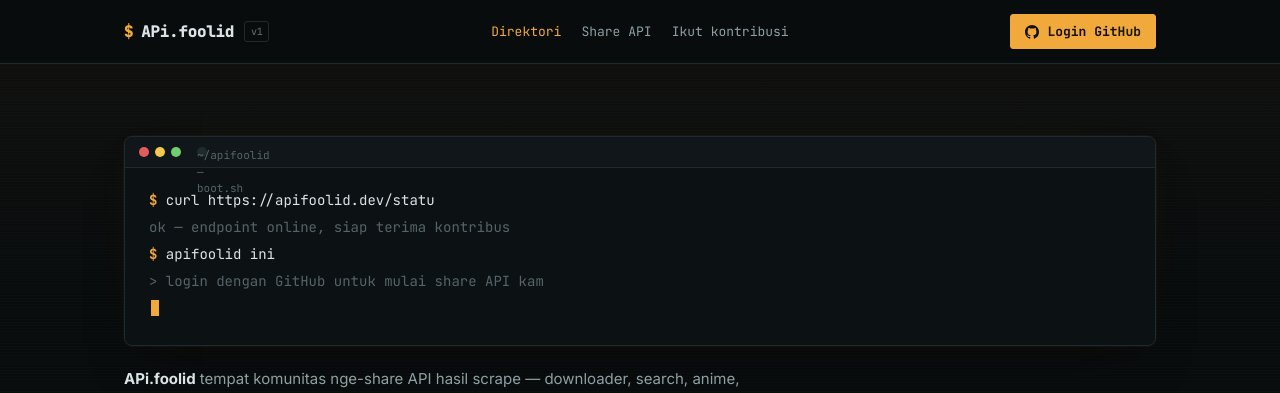
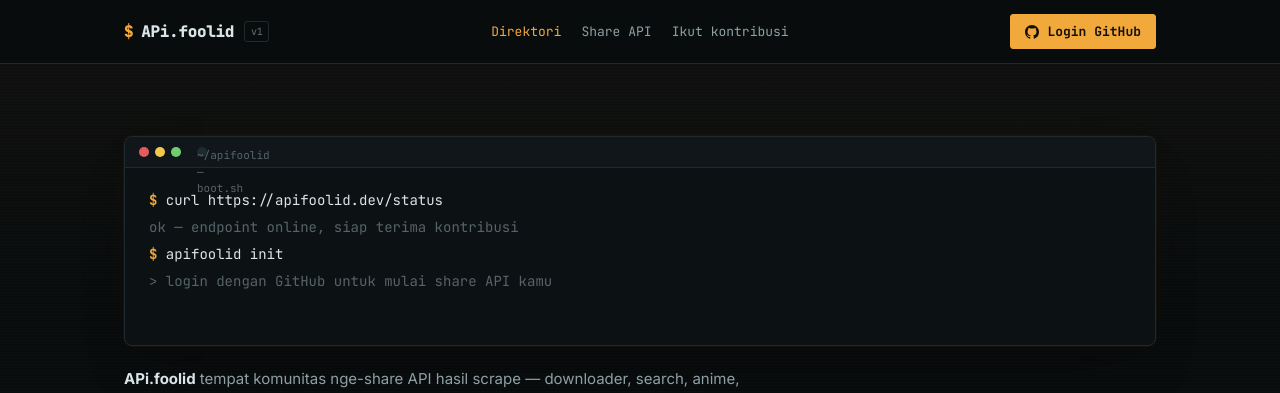
Before and after one commit to f0oln3t/apifoolid, a Next.js app: page / in a window 1280 px wide. Shown: the top 393 px of the page. Built offline with nearby package versions, Linux system fonts and the light colour scheme; no server answers; the database is empty.

Commit message:
fix: typing animation kepotong 1 char

```diff
--- a/components/Hero.js
+++ b/components/Hero.js
@@ -10,38 +10,43 @@
 ];
 
 export default function Hero() {
-  const [lines, setLines] = useState([]);
+  const [display, setDisplay] = useState([]);
   const [done, setDone] = useState(false);
-  const [typing, setTyping] = useState(true);
+  const endRef = useRef(null);
+  const state = useRef({ line: 0, char: 0, phase: "type" });
   const started = useRef(false);
-  const endRef = useRef(null);
 
   useEffect(() => {
     if (started.current) return;
     started.current = true;
-
-    let lineIndex = 0;
-    let charIndex = 0;
+    const s = state.current;
 
     function tick() {
-      if (lineIndex >= BOOT_LINES.length) {
+      if (s.line >= BOOT_LINES.length) {
         setDone(true);
-        setTyping(false);
         return;
       }
-      const { prompt, text, cls } = BOOT_LINES[lineIndex];
-      charIndex++;
-      setLines((prev) => {
-        const next = [...prev];
-        next[lineIndex] = { prompt, cls, text: text.slice(0, charIndex) };
-        return next;
-      });
-      if (charIndex >= text.length) {
-        lineIndex++;
-        charIndex = 0;
-        setTimeout(tick, 220);
+
+      const { prompt, text, cls } = BOOT_LINES[s.line];
+
+      if (s.phase === "type") {
+        s.char++;
+        setDisplay((prev) => {
+          const next = [...prev];
+          next[s.line] = { prompt, cls, text: text.slice(0, s.char) };
+          return next;
+        });
+        if (s.char >= text.length) {
+          s.phase = "pause";
+          setTimeout(tick, 250);
+        } else {
+          setTimeout(tick, cls === "comment" ? 12 : 30);
+        }
       } else {
-        setTimeout(tick, cls === "comment" ? 8 : 22);
+        s.line++;
+        s.char = 0;
+        s.phase = "type";
+        setTimeout(tick, 80);
       }
     }
     tick();
@@ -49,7 +54,7 @@
 
   useEffect(() => {
     if (endRef.current) endRef.current.scrollIntoView({ behavior: "smooth" });
-  }, [lines]);
+  }, [display]);
 
   return (
     <section className="hero">
@@ -61,13 +66,13 @@
           <span className="t-label">~/apifoolid — boot.sh</span>
         </div>
         <div className="terminal-body">
-          {lines.map((l, i) => (
+          {display.map((l, i) => (
             <div className="line" key={i}>
               {l.prompt && <span className="prompt">{l.prompt}</span>}
               <span className={l.cls}>{l.text}</span>
             </div>
           ))}
-          <span ref={endRef} className={`cursor ${typing ? "active" : "blink"}`}></span>
+          <span ref={endRef} className={`cursor ${done ? "blink" : "active"}`}></span>
         </div>
       </div>
       <p className="hero-sub">
```
